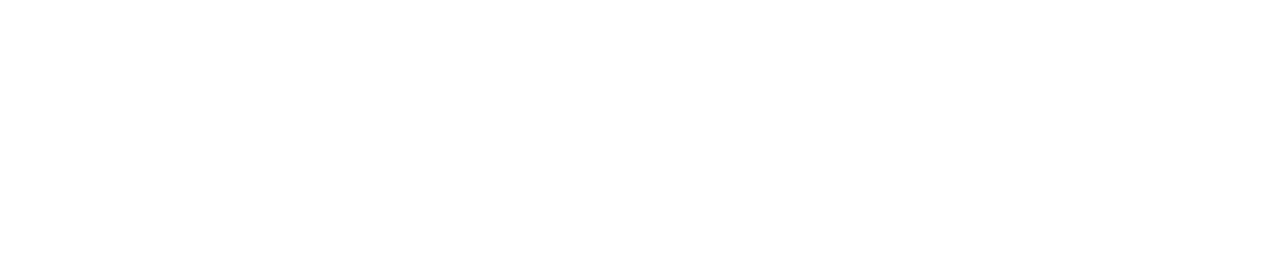
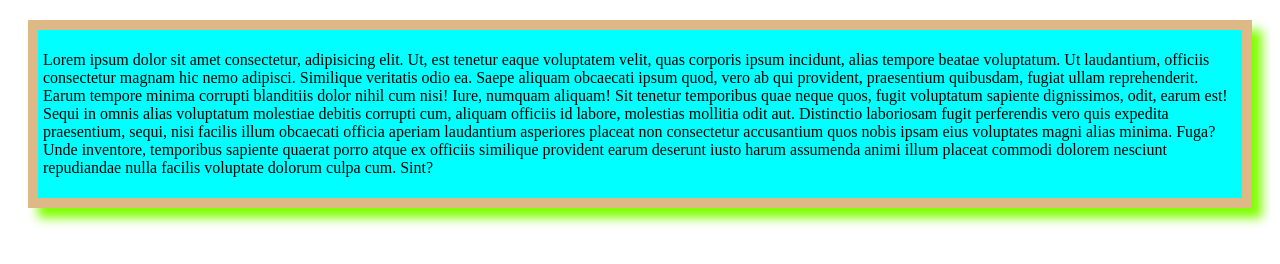
Before and after one commit to lima-akter-p/my-simple-repo, a plain HTML site: page index.html in a window 1280 px wide. Drawn offline with Linux system fonts and the light colour scheme.

Commit message:
added the first  blog

```diff
--- a/index.html
+++ b/index.html
@@ -5,9 +5,24 @@
  <meta charset="UTF-8">
  <meta name="viewport" content="width=device-width, initial-scale=1.0">
  <title>my simple web</title>
+ <link rel="stylesheet" href="styles/ml.css">
 </head>
 
 <body>
+ <div id="toto">
+  <p>Lorem ipsum dolor sit amet consectetur, adipisicing elit. Ut, est tenetur eaque voluptatem velit, quas corporis
+   ipsum incidunt, alias tempore beatae voluptatum. Ut laudantium, officiis consectetur magnam hic nemo adipisci.
+   Similique veritatis odio ea. Saepe aliquam obcaecati ipsum quod, vero ab qui provident, praesentium quibusdam, fugiat
+   ullam reprehenderit. Earum tempore minima corrupti blanditiis dolor nihil cum nisi! Iure, numquam aliquam!
+   Sit tenetur temporibus quae neque quos, fugit voluptatum sapiente dignissimos, odit, earum est! Sequi in omnis alias
+   voluptatum molestiae debitis corrupti cum, aliquam officiis id labore, molestias mollitia odit aut.
+   Distinctio laboriosam fugit perferendis vero quis expedita praesentium, sequi, nisi facilis illum obcaecati officia
+   aperiam laudantium asperiores placeat non consectetur accusantium quos nobis ipsam eius voluptates magni alias
+   minima. Fuga?
+   Unde inventore, temporibus sapiente quaerat porro atque ex officiis similique provident earum deserunt iusto harum
+   assumenda animi illum placeat commodi dolorem nesciunt repudiandae nulla facilis voluptate dolorum culpa cum. Sint?
+  </p>
+ </div>
 
 </body>
 
--- /dev/null
+++ b/styles/ml.css
@@ -0,0 +1,8 @@
+#toto{
+ background-color: aqua;
+ color: black;
+ margin: 20px;
+ border: 10px solid burlywood;
+ padding: 5px;
+ box-shadow: 10px 10px 10px chartreuse;
+}
```
